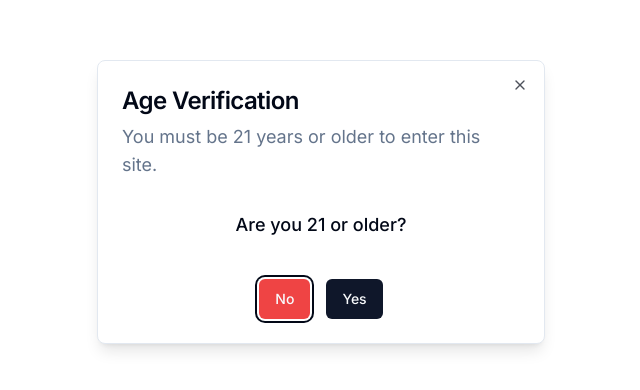
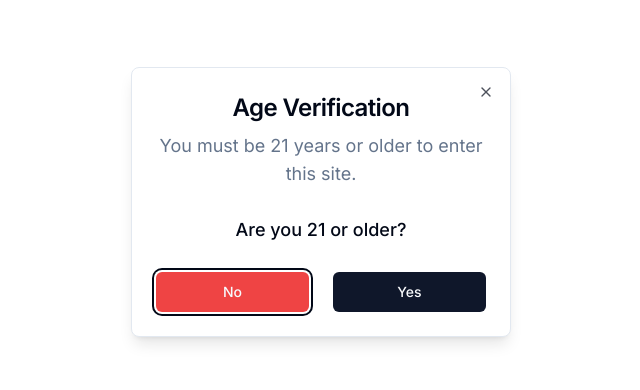
Before and after one commit to anipotts/fourtwenty, a Next.js app: page / in a window 1280 px wide. Shown: the part 198-588 px from the top of the page, without its empty margins (319-959 px from the left). Built offline with nearby package versions, Linux system fonts and the light colour scheme.

Commit message:
mobile responsiveness edits attempt #2

```diff
--- a/app/layout.tsx
+++ b/app/layout.tsx
@@ -15,7 +15,6 @@ export const metadata: Metadata = {
     apple: [{ url: "/apple-icon.png", sizes: "180x180", type: "image/png" }],
   },
   manifest: "/manifest.json",
-  themeColor: "#FFFFFF",
 };
 
 export const viewport: Viewport = {
--- a/components/AgeGate.tsx
+++ b/components/AgeGate.tsx
@@ -13,63 +13,57 @@ import {
   DialogFooter,
 } from "@/components/ui/dialog";
 
-export default function AgeGate() {
-  const [open, setOpen] = useState(true);
-  const [underage, setUnderage] = useState(false);
-  const router = useRouter();
-
-  const handleYes = () => {
-    setOpen(false);
-    router.push("/home");
-  };
-
-  const handleNo = () => {
-    setOpen(false);
-    setUnderage(true);
-  };
-
-  if (underage) {
-    return (
-      <div className="fixed inset-0 flex items-center justify-center bg-background p-4 sm:p-6">
-        <div className="max-w-md rounded-lg border border-border bg-card p-6 shadow-lg text-center">
-          <h1 className="mb-4 text-xl sm:text-2xl font-bold">Sorry!</h1>
-          <p className="mb-6 text-base sm:text-lg">
-            Please come back on your 21st birthday.
-          </p>
+const UnderageMessage = () => (
+  <div className="fixed inset-0 flex items-center justify-center bg-background p-6">
+    <div className="w-full max-w-xs rounded-lg border border-border bg-card p-6 shadow-lg text-center">
+      <h1 className="text-xl font-bold mb-3">Sorry!</h1>
+      <p className="text-base">Please come back on your 21st birthday.</p>
     </div>
   </div>
 );
+
+export default function AgeGate() {
+  const [status, setStatus] = useState<"checking" | "underage" | "verified">(
+    "checking"
+  );
+  const router = useRouter();
+
+  if (status === "underage") {
+    return <UnderageMessage />;
+  }
+
+  if (status === "verified") {
+    router.push("/home");
+    return null;
   }
 
   return (
-    <Dialog open={open} onOpenChange={setOpen}>
-      <DialogContent className="mx-4 sm:mx-0 sm:max-w-md">
-        <DialogHeader>
-          <DialogTitle className="text-xl sm:text-2xl">
+    <Dialog open={true} onOpenChange={() => {}}>
+      <DialogContent className="sm:max-w-[380px] w-[90vw]">
+        <DialogHeader className="space-y-2">
+          <DialogTitle className="text-xl sm:text-2xl text-center">
             Age Verification
           </DialogTitle>
-          <DialogDescription className="text-sm sm:text-base md:text-lg">
+          <DialogDescription className="text-base sm:text-lg text-center">
             You must be 21 years or older to enter this site.
           </DialogDescription>
         </DialogHeader>
-        <div className="py-4">
+        <div className="py-3">
           <p className="text-center text-base sm:text-lg font-medium">
             Are you 21 or older?
           </p>
         </div>
-        <DialogFooter className="mt-2">
-          <div className="flex w-full flex-col space-y-2 sm:flex-row sm:justify-center sm:space-x-4 sm:space-y-0">
+        <DialogFooter className="flex-col sm:flex-row gap-3 sm:gap-4">
           <Button
             variant="destructive"
-              onClick={handleNo}
-              className="w-full sm:w-auto"
+            onClick={() => setStatus("underage")}
+            className="w-full"
           >
             No
           </Button>
-            <Button onClick={handleYes} className="w-full sm:w-auto">
+          <Button onClick={() => setStatus("verified")} className="w-full">
             Yes
           </Button>
-          </div>
         </DialogFooter>
       </DialogContent>
     </Dialog>
```
Also changed, not shown: react.d.ts (+14 -1 lines). Lines whose indentation alone changed are shown as unchanged.
